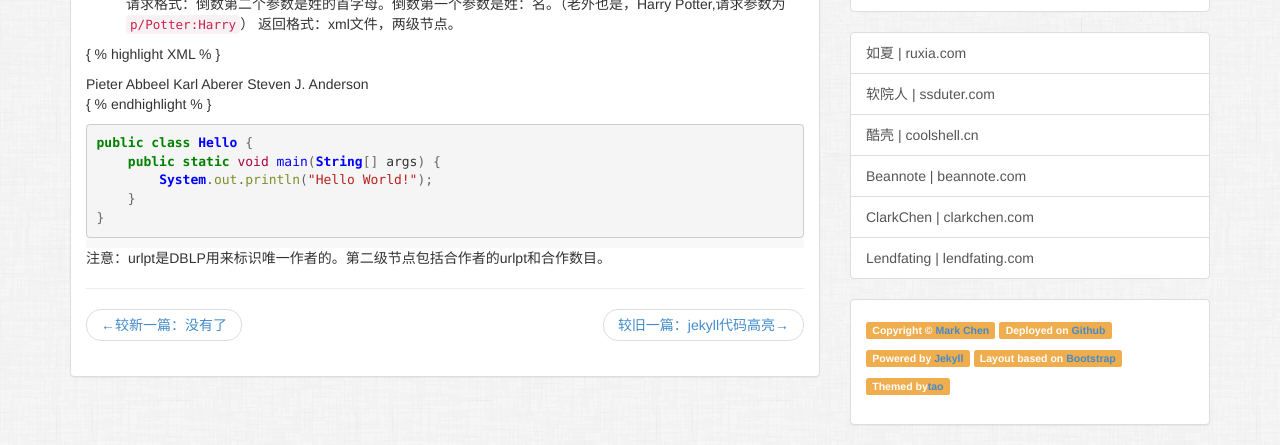
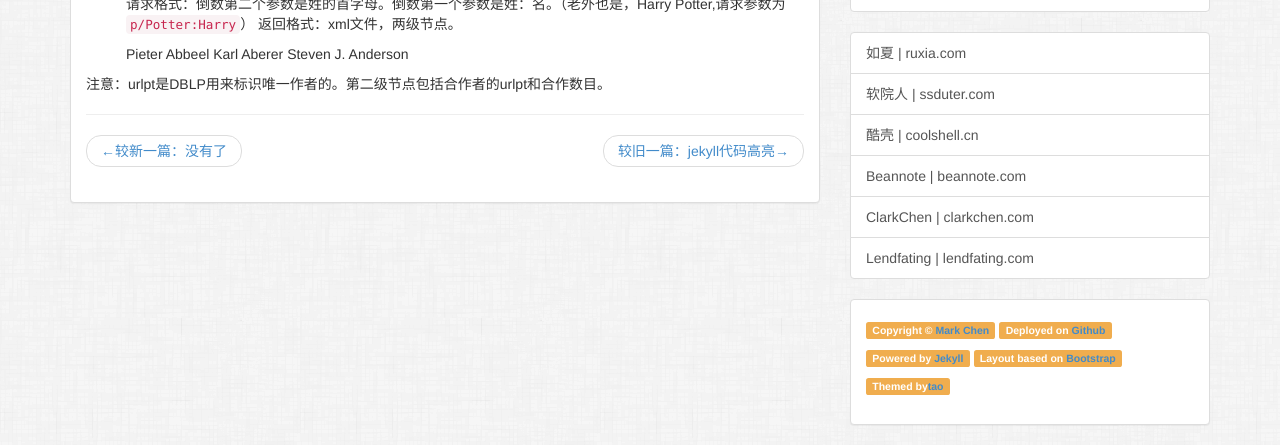
Before and after one commit to zhenchentl/zhenchentl.github.com, a Jekyll site: the page built from _posts/2013-10-28-dblp-introduction.md, in a window 1280 px wide and 1327 px high, cut to the strip 882-1327 px from the top of the window. Built offline with Jekyll 4.4.1, drawn with Linux system fonts in a browser that asks for light colours; Markdown is read by kramdown in place of the engine named in the settings; comment, search, counter and statistics services are not loaded.

Commit message:
code test6

```diff
--- a/_posts/2013-10-28-dblp-introduction.md
+++ b/_posts/2013-10-28-dblp-introduction.md
@@ -24,20 +24,10 @@
 请求格式：倒数第二个参数是姓的首字母。倒数第一个参数是姓：名。（老外也是，Harry Potter,请求参数为`p/Potter:Harry`）
 返回格式：xml文件，两级节点。
 
-{ % highlight XML % }
-<coauthors author="Jie Tang" urlpt="t/Tang:Jie">
-	<author urlpt="a/Abbeel:Pieter" count="4">Pieter Abbeel</author>
-	<author urlpt="a/Aberer:Karl" count="1">Karl Aberer</author>
-	<author urlpt="a/Anderson:Steven_J=" count="1">Steven J. Anderson</author>
-</coauthors>
-{ % endhighlight % }
-
-{% highlight java %}
-public class Hello {
-    public static void main(String[] args) {
-        System.out.println("Hello World!");
-    }
-}
-{% endhighlight %}
+	<coauthors author="Jie Tang" urlpt="t/Tang:Jie">
+		<author urlpt="a/Abbeel:Pieter" count="4">Pieter Abbeel</author>
+		<author urlpt="a/Aberer:Karl" count="1">Karl Aberer</author>
+		<author urlpt="a/Anderson:Steven_J=" count="1">Steven J. Anderson</author>
+	</coauthors>
 
 注意：urlpt是DBLP用来标识唯一作者的。第二级节点包括合作者的urlpt和合作数目。
```
